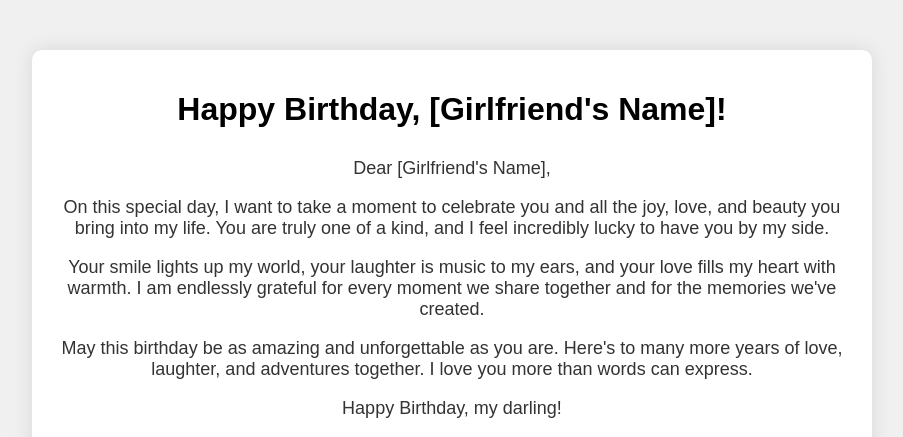
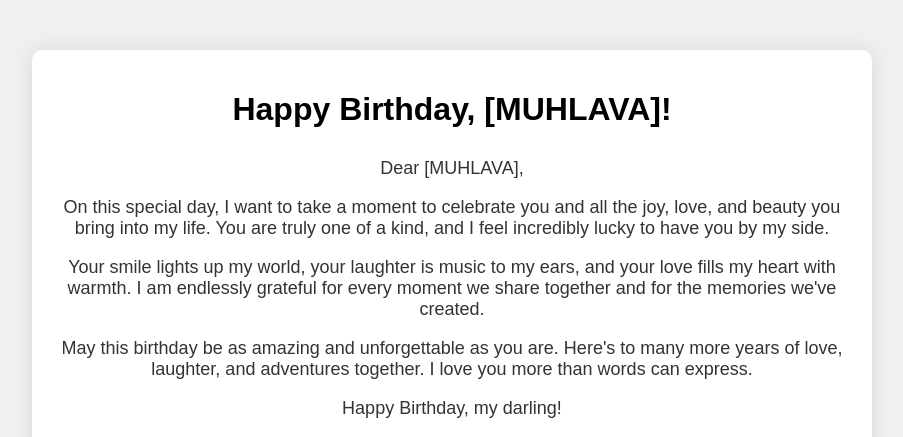
Before and after one commit to Amohelang-Tereka/HAPPY-BIRTHDAY-MY-LOVE, a plain HTML site: page index.html in a window 1280 px wide. Shown: the top 437 px of the page, without its empty margins (188-1091 px from the left). Drawn offline with Linux system fonts and the light colour scheme.

Commit message:
Update index.html

```diff
--- a/index.html
+++ b/index.html
@@ -3,7 +3,7 @@
 <head>
     <meta charset="UTF-8">
     <meta name="viewport" content="width=device-width, initial-scale=1.0">
-    <title>Happy Birthday, [Girlfriend's Name]!</title>
+    <title>Happy Birthday, [MUHLAVA]!</title>
     <style>
         body {
             font-family: Arial, sans-serif;
@@ -45,9 +45,9 @@
 </head>
 <body>
     <div class="container">
-        <h1>Happy Birthday, [Girlfriend's Name]!</h1>
+        <h1>Happy Birthday, [MUHLAVA]!</h1>
         <div class="message">
-            <p>Dear [Girlfriend's Name],</p>
+            <p>Dear [MUHLAVA],</p>
             <p>On this special day, I want to take a moment to celebrate you and all the joy, love, and beauty you bring into my life. You are truly one of a kind, and I feel incredibly lucky to have you by my side.</p>
             <p>Your smile lights up my world, your laughter is music to my ears, and your love fills my heart with warmth. I am endlessly grateful for every moment we share together and for the memories we've created.</p>
             <p>May this birthday be as amazing and unforgettable as you are. Here's to many more years of love, laughter, and adventures together. I love you more than words can express.</p>
```
